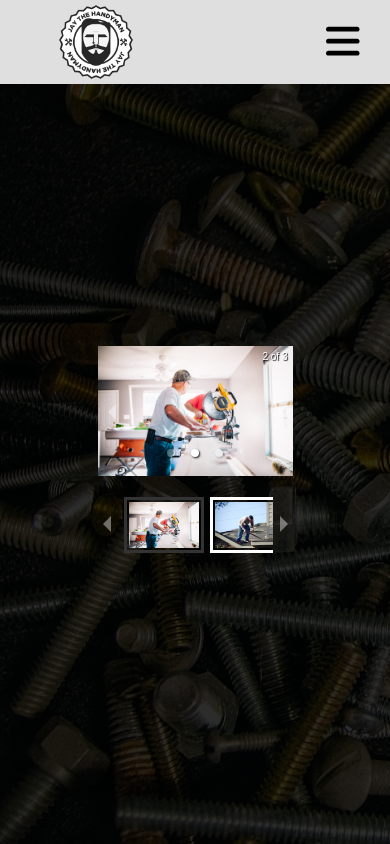
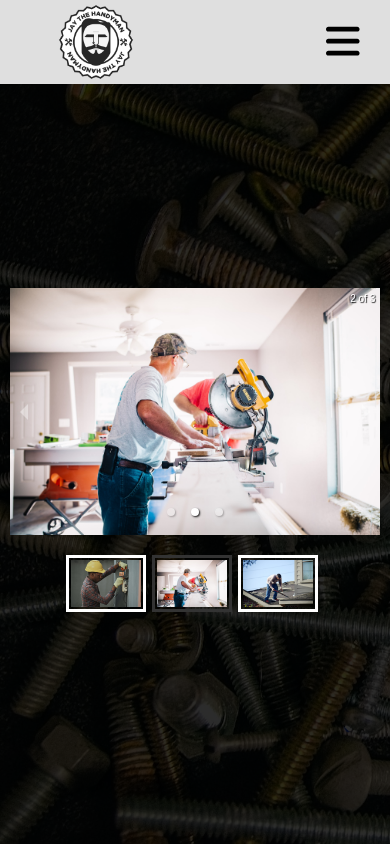
Before and after one commit to JuanPortal/JaytheHandyman, a React (Vite) app: page /gallery in a window 390 px wide. Built offline with nearby package versions, Linux system fonts and the light colour scheme.

Commit message:
responsive updated for carousel

```diff
--- a/src/styles.css
+++ b/src/styles.css
@@ -90,7 +90,7 @@ header .hamburger-menu{
 }
 
 .hamburger-menu-links.visible {
-    top: 20vh;
+    top: 10vh;
     transition: .2s ease-in-out;
 }
 
@@ -164,7 +164,13 @@ section {
 }
 
 .gallery-images img {
-    width: 400px;
+    /* width: 400px; */
+}
+
+@media screen and (max-width: 600px) {
+    .carousel-component {
+        width: 95%;
+    }
 }
 
 /* CONTACT */
```
